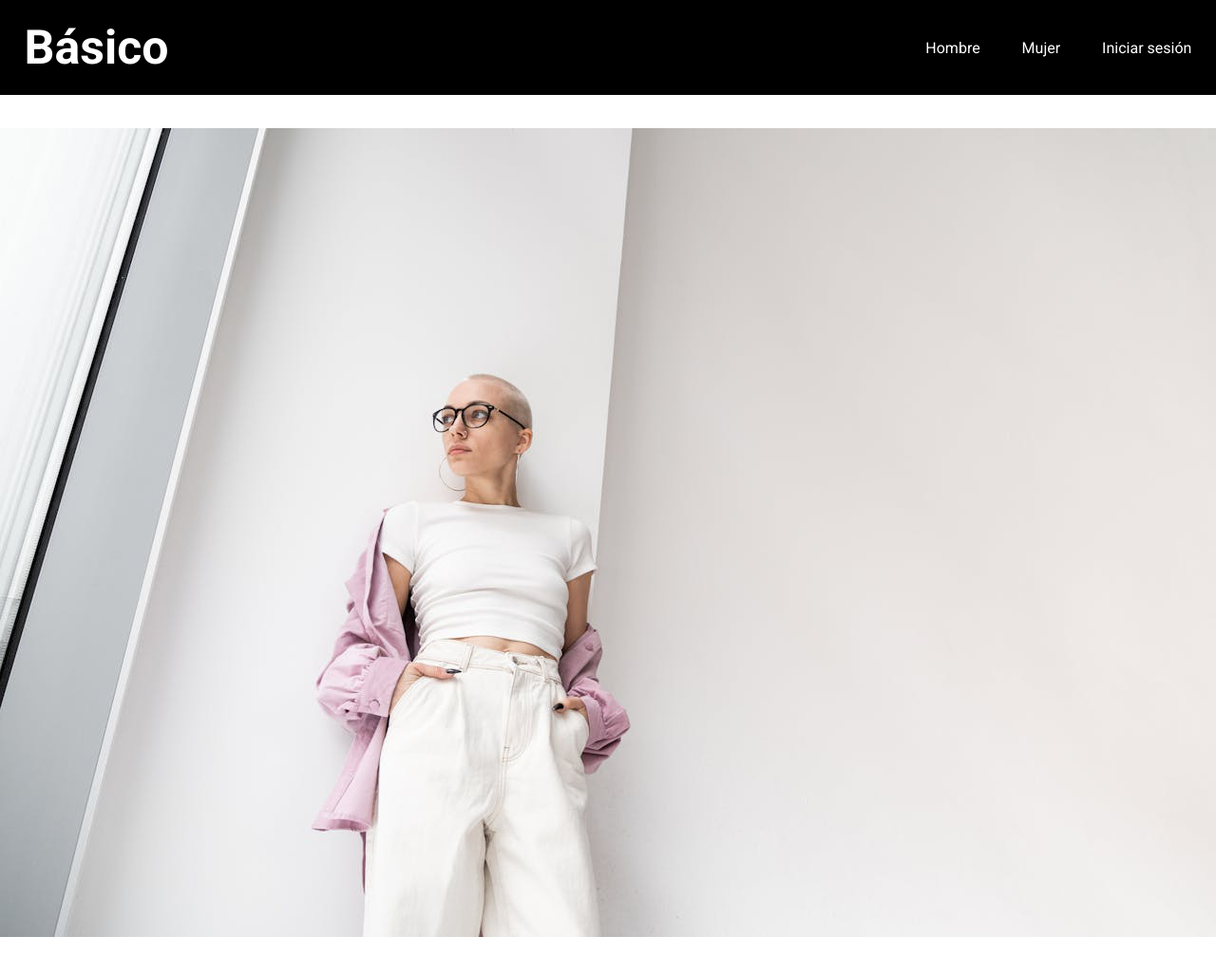
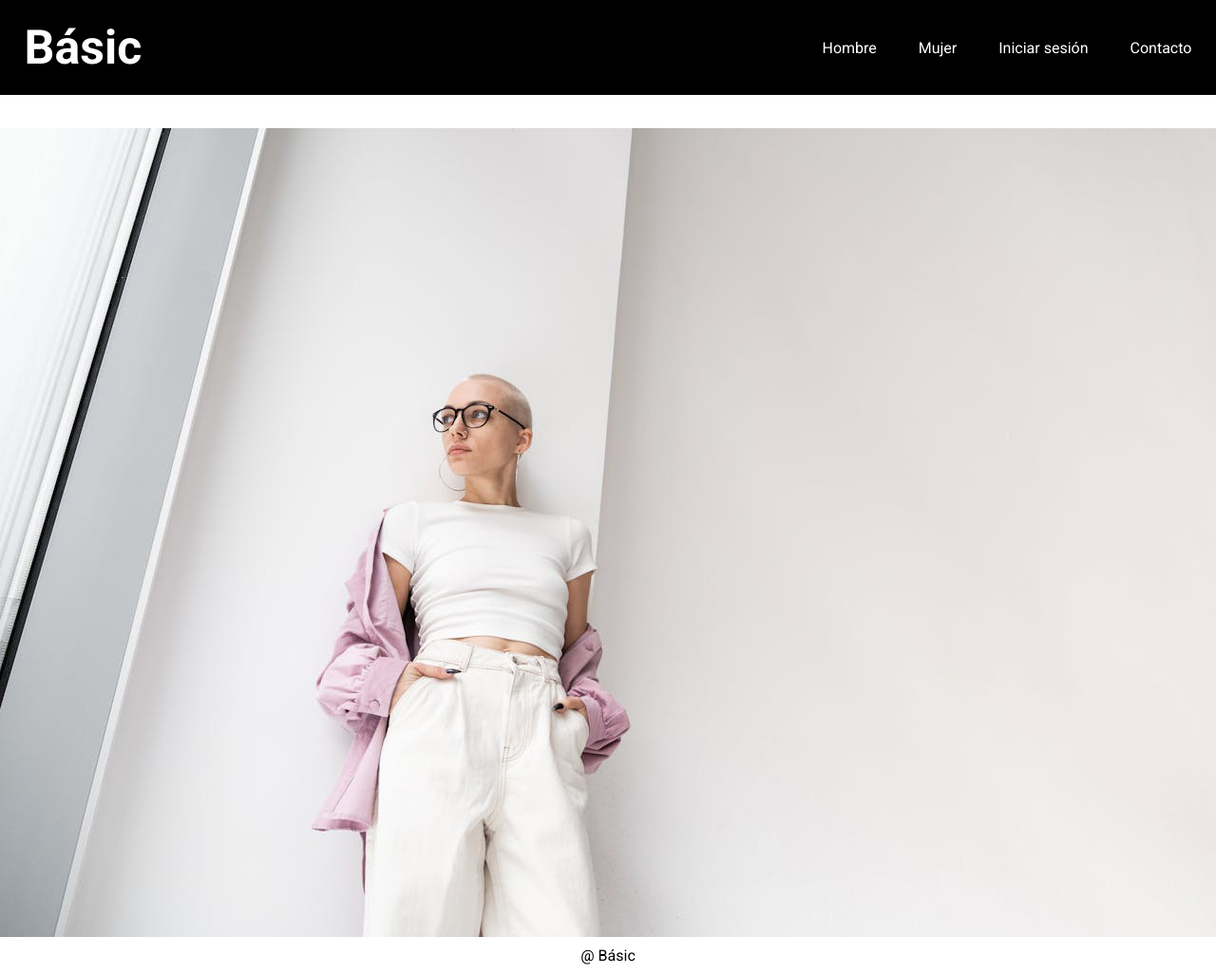
Before and after one commit to Danilo-ar/B-sico, a plain HTML site: page basicop.html in a window 1280 px wide. Shown: the whole page at 95% size. Before the commit the page ends 987 px from the top, so only its background shows below. Drawn offline with Linux system fonts and the light colour scheme.

Commit message:
inclusion de footer

```diff
--- a/assets/basicop.css
+++ b/assets/basicop.css
@@ -61,3 +61,9 @@ header {
     margin-top: 135px;
     justify-content: center;
 }
+footer {
+    width: 100%;
+    display: flex;
+    justify-content: center;
+    padding: 10px;
+}
--- /dev/null
+++ b/assets/contac.css
@@ -0,0 +1,167 @@
+@import url('https://fonts.googleapis.com/css2?family=Roboto:ital,wght@0,100;0,300;0,400;0,500;0,700;0,900;1,100;1,300;1,400;1,500;1,700;1,900&display=swap');
+
+
+* {
+    box-sizing: border-box;
+    font-family: "Roboto", serif;
+    margin: 0;
+    padding: 0;
+}
+
+
+
+body {
+    align-items: center;
+    display: flex;
+    justify-content: center;
+    min-height: 100vh;
+
+}
+
+
+.wrapper {
+    color: black;
+    padding: 40px;
+    width: 400px;
+    height: 400px;
+    margin: auto;
+}
+
+
+
+.wrapper .input-box {
+    height: 40px;
+    margin: 40px 0;
+    position: relative;
+    width: 100%;
+}
+
+
+.input-box input {
+    background: transparent;
+    border: 1px solid black;
+    border-radius: 40px;
+    color: black;
+    font-size: 14px;
+    height: 100%;
+    padding: 24px;
+    width: 100%;
+}
+
+
+.input-box input::placeholder {
+    color: black;
+}
+
+
+.wrapper .remenber-forget {
+    display: flex;
+    font-size: 14px;
+    justify-content: center;
+    margin: 20px;
+}
+
+
+.remenber-forget a {
+    color: black;
+    text-decoration: none
+}
+
+
+.remenber-forget a:hover {
+    text-decoration: underline;
+}
+
+
+.wrapper .btn {
+    background: black;
+    border-radius: 40px;
+    color: white;
+    cursor: pointer;
+    font-size: 18px;
+    height: 40px;
+    width: 100%;
+}
+
+
+.wrapper .register-link {
+    font-size: 14px;
+    margin: 20px;
+    text-align: center;
+}
+
+
+.register-link p a {
+    color: black;
+    font-size: 14px;
+    text-decoration: none;
+}
+
+
+.register-link p a:hover {
+    text-decoration: underline;
+}
+
+
+
+
+header {
+    align-items: center;
+    background: black;
+    display: flex;
+    height: 100px;
+    justify-content: space-between;
+    left: 0;
+    padding: 2%;
+    position: fixed;
+    top: 0;
+    width: 100%;
+}
+
+
+.Logotipo {
+    color: white;
+    font-size: 50px;
+}
+
+
+.Navegación a {
+    color: white;
+    font-size: 16px;
+    margin-left: 40px;
+    position: relative;
+    text-decoration: none;
+}
+
+
+.Navegación a::after {
+    background: white;
+    bottom: -8px;
+    content: '';
+    height: 3px;
+    left: 0;
+    position: absolute;
+    transform: scaleX(0);
+    width: 100%;
+}
+
+
+.Navegación a:hover::after {
+    transform: scaleX(1);
+}
+
+
+.Inicio {
+    align-items: center;
+    display: flex;
+    margin-top: 135px;
+    justify-content: center;
+}
+
+
+footer{
+    background-color: rgba(206, 177, 32, 0.695);
+    text-align: center;
+    align-items: center;
+    padding: 10px;
+}
--- a/basicop.html
+++ b/basicop.html
@@ -5,7 +5,7 @@
 <head>
     <meta charset="UTF-8">
     <meta name="viewport" content="width=device-width, initial-scale=1.0">
-    <title>Básico</title>
+    <title>Básic</title>
     <link rel="stylesheet" href="/assets/basicop.css">
 
 
@@ -16,7 +16,7 @@
     <header>
 
 
-        <h1 class="Logotipo">Básico</h1>
+        <h1 class="Logotipo">Básic</h1>
 
 
         <nav class="Navegación">
@@ -25,6 +25,7 @@
             <a href="men.html">Hombre</a>
             <a href="woman.html">Mujer</a>
             <a href="login.html">Iniciar sesión</a>
+            <a href="contac.html">Contacto</a>
 
 
         </nav>
@@ -40,6 +41,9 @@
 
 
     </div>
+    <footer>
+        <p>@ Básic</p>
+    </footer>
 
 </body>
 
```
Also changed, not shown: contac.html (added, +33 -0 lines).
